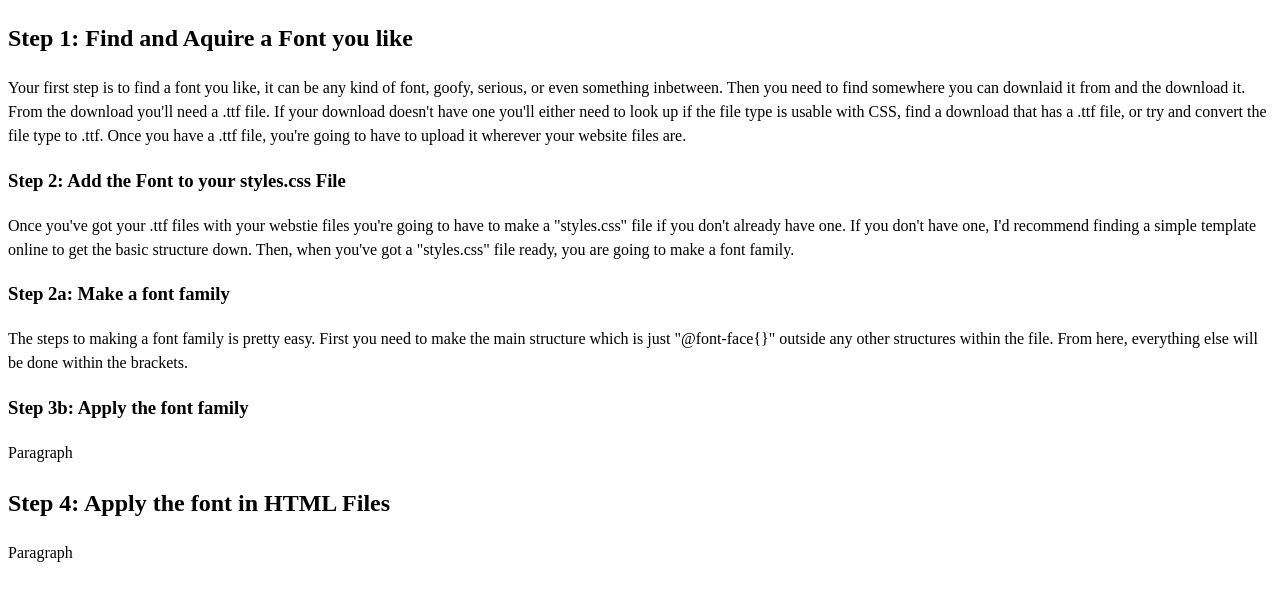
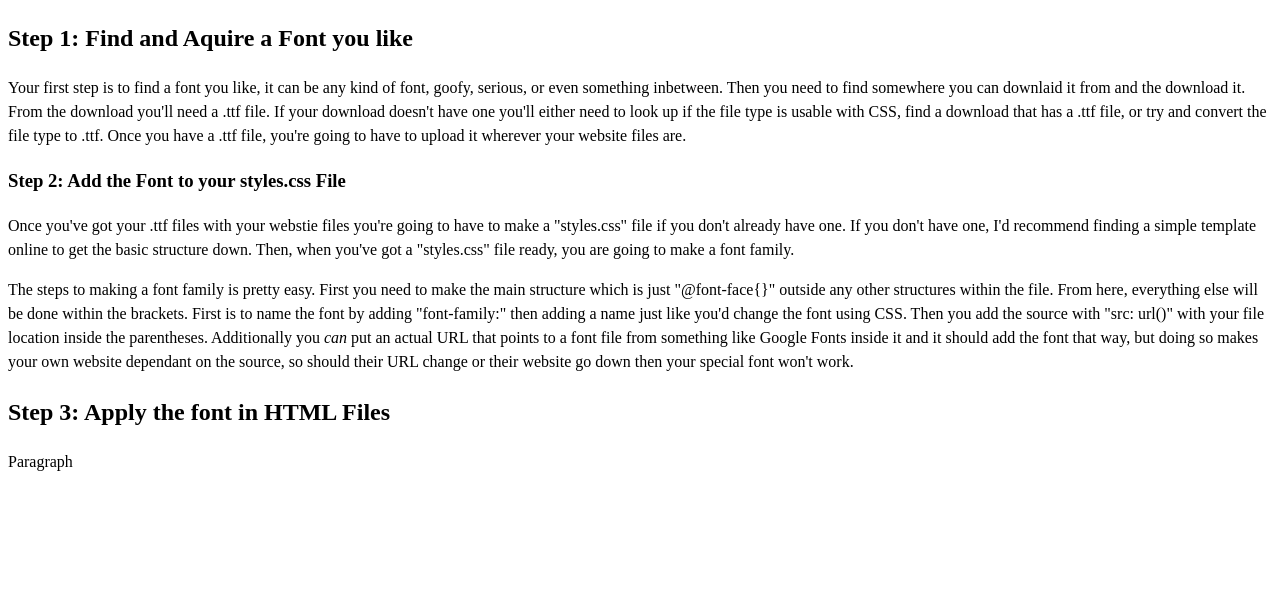
Before and after one commit to JazarHinko/JazarHinko.github.io, a website: page docs/cs212/homework/3.html in a window 1280 px wide. Shown: the part 116-716 px from the top of the page. Drawn offline with Linux system fonts and the light colour scheme.

Commit message:
Update 3.html

```diff
--- a/docs/cs212/homework/3.html
+++ b/docs/cs212/homework/3.html
@@ -18,12 +18,11 @@
     <h3>Step 2: Add the Font to your styles.css File</h3>
     <p>Once you've got your .ttf files with your webstie files you're going to have to make a "styles.css" file if you don't already have one. If you don't have one, I'd recommend finding a simple template
     online to get the basic structure down. Then, when you've got a "styles.css" file ready, you are going to make a font family.</p>
-    <h3>Step 2a: Make a font family</h3>
     <p>The steps to making a font family is pretty easy. First you need to make the main structure which is just "@font-face{}" outside any other structures within the file. From here, everything else
-    will be done within the brackets.</p>
-    <h3>Step 3b: Apply the font family</h3>
-    <p>Paragraph</p>
-    <h2>Step 4: Apply the font in HTML Files</h2>
+    will be done within the brackets. First is to name the font by adding "font-family:" then adding a name just like you'd change the font using CSS. Then you add the source with "src: url()" with your file
+    location inside the parentheses. Additionally you <em>can</em> put an actual URL that points to a font file from something like Google Fonts inside it and it should add the font that way, but doing so makes
+    your own website dependant on the source, so should their URL change or their website go down then your special font won't work.</p>
+    <h2>Step 3: Apply the font in HTML Files</h2>
     <p>Paragraph</p>
   </main>
 </body>
```
